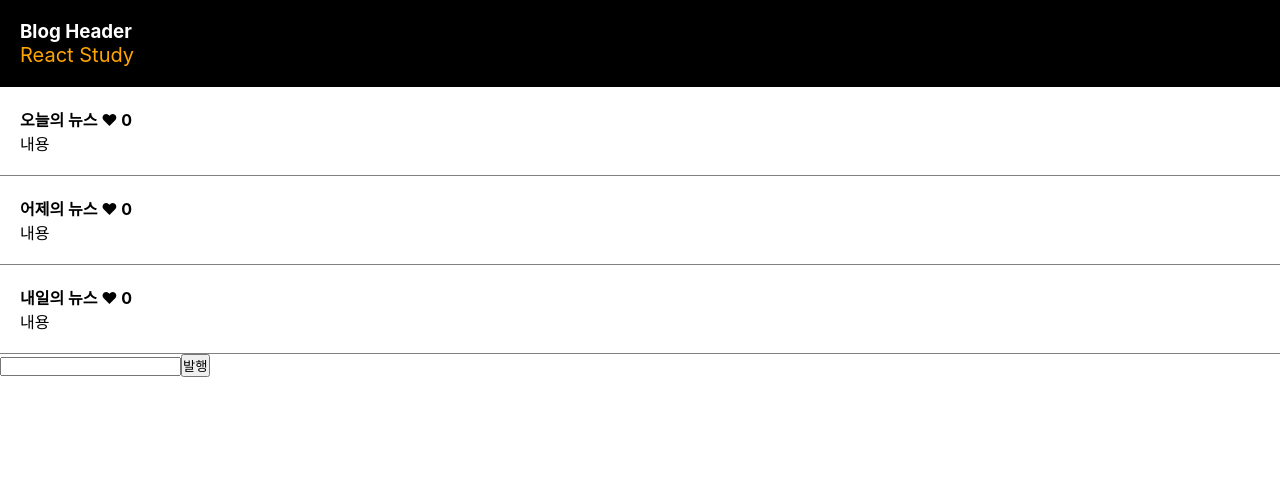
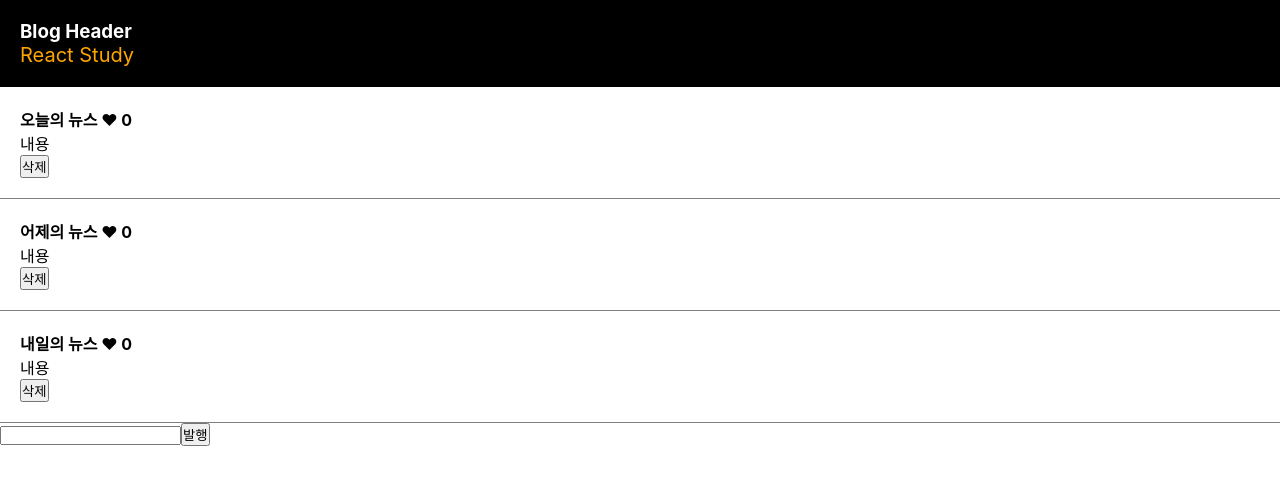
Before and after one commit to kdtlch3650-ctrl/fe-react-study, a React (Create React App) app: page / in a window 1280 px wide. Shown: the top 484 px of the page. Built offline with nearby package versions, Linux system fonts and the light colour scheme.

Commit message:
삭제기능 추가

```diff
--- a/src/newsblogTe/NewsBlog.js
+++ b/src/newsblogTe/NewsBlog.js
@@ -20,7 +20,7 @@ function NewsBlog() {
     let [modalFlag, setModalFlag] = useState(false);
 
     let [selectedTitle, setselectedTitle] = useState('');
-    let [selectedLikeCount,setSelectedLikeCount] = useState();
+    let [selectedLikeCount, setSelectedLikeCount] = useState();
 
     let [inputText, setInputText] = useState('');
 
@@ -52,6 +52,18 @@ function NewsBlog() {
                                 }}> ❤</span> {likeCountArr[index]}
                             </h4>
                             <p>내용</p>
+                            <button onClick={() => {
+                                // let templike = [...likeCountArr]
+                                // templike.splice(index,1)
+                                let templike = [likeCountArr.slice(0,index),likeCountArr.slice(index+1)];
+                                setLikeCountArr(templike);
+
+                                // let temp = [];
+                                // temp.splice(index,1);
+                                let temp = [news.slice(0,index),news.slice(index+1)];
+                                setNews(temp);
+
+                            }}>삭제</button>
                         </div>
                     )
                 })
@@ -71,11 +83,11 @@ function NewsBlog() {
             </div> */}
 
             <div>
-                    <input type="text" id='input_news_title' value={inputText} onChange={(event)=>{
+                <input type="text" id='input_news_title' value={inputText} onChange={(event) => {
                     console.log(event.target.value);
                     setInputText(event.target.value);
-                    }}/>
-                    <button onClick={()=>{
+                }} />
+                <button onClick={() => {
                     // let title =  document.getElementById('input_news_title').value;
 
                     // let temp = [...news];
@@ -83,10 +95,16 @@ function NewsBlog() {
                     // setNews(temp);
 
                     // document.getElementById('input_news_title').value = "";
-
+                    // let tempHt = [...likeCountArr];
+                    // tempHt.push(0);
+                    if (inputText.trim() == '') {
+                        alert("값이 없습니다.")
+                    } else {
+                        setLikeCountArr([...likeCountArr, 0]);
                         let temp = [...news];
                         temp.push(inputText);
                         setNews(temp);
+                    }
 
                     setInputText('');
 
@@ -96,8 +114,9 @@ function NewsBlog() {
             {
                 /* modalFlag == true ? <Modal/> : null */
             }
+
             {
-                modalFlag && <Modal news={news} setNews={setNews} title={selectedTitle} likeCount={selectedLikeCount}/>
+                modalFlag && <Modal news={news} setNews={setNews} title={selectedTitle} likeCount={selectedLikeCount} />
             }
 
         </div>
```
Lines whose indentation alone changed are shown as unchanged.
